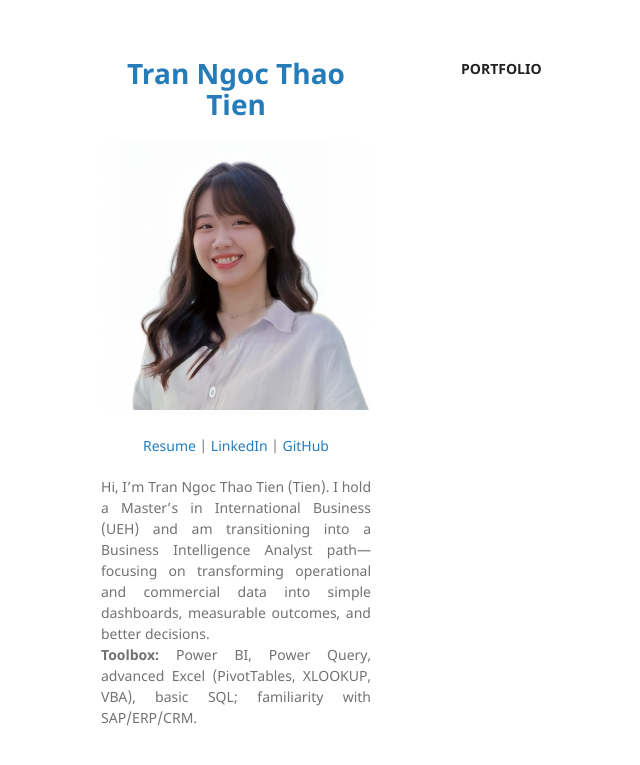
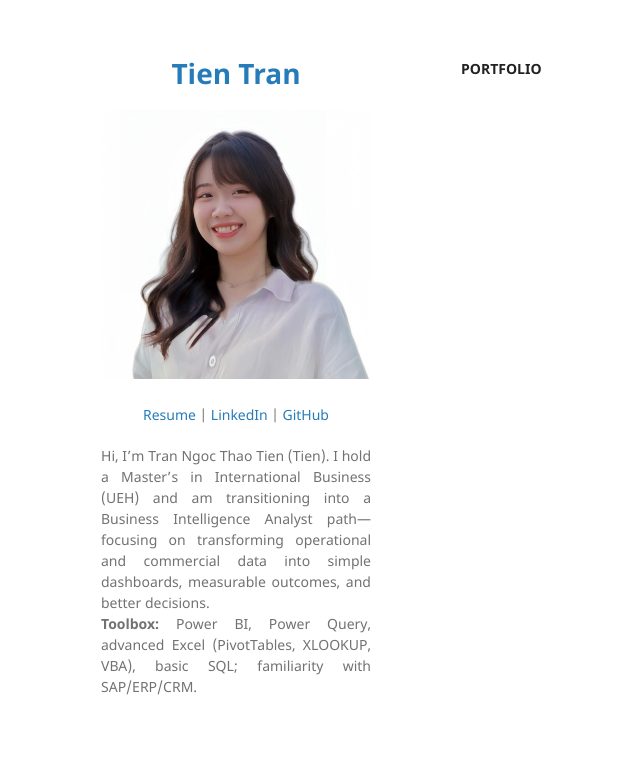
Before and after one commit to tnthaotien/tnthaotien.github.io, a Jekyll site: the page built from index.md, in a window 1280 px wide. Shown: the top 765 px of the page, without its empty margins (109-749 px from the left). Built offline with Jekyll 4.4.1, drawn with Linux system fonts in a browser that asks for light colours; our own code applies the rules of GitHub Pages for plain Markdown files.

Commit message:
Update _config.yml

```diff
--- a/_config.yml
+++ b/_config.yml
@@ -1,4 +1,4 @@
-title: <p align="center"> Tran Ngoc Thao Tien </p>
+title: <p align="center"> Tien Tran </p>
 
 logo: "/images/picture.png?raw=true"
 
```
